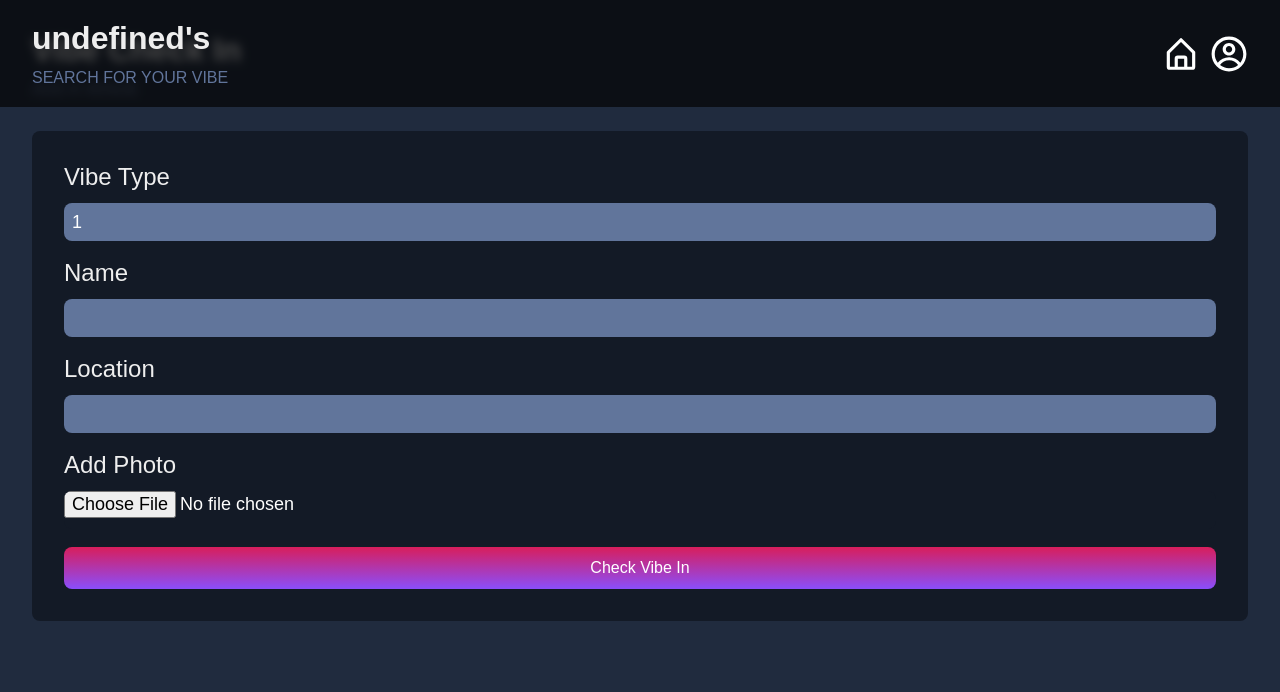
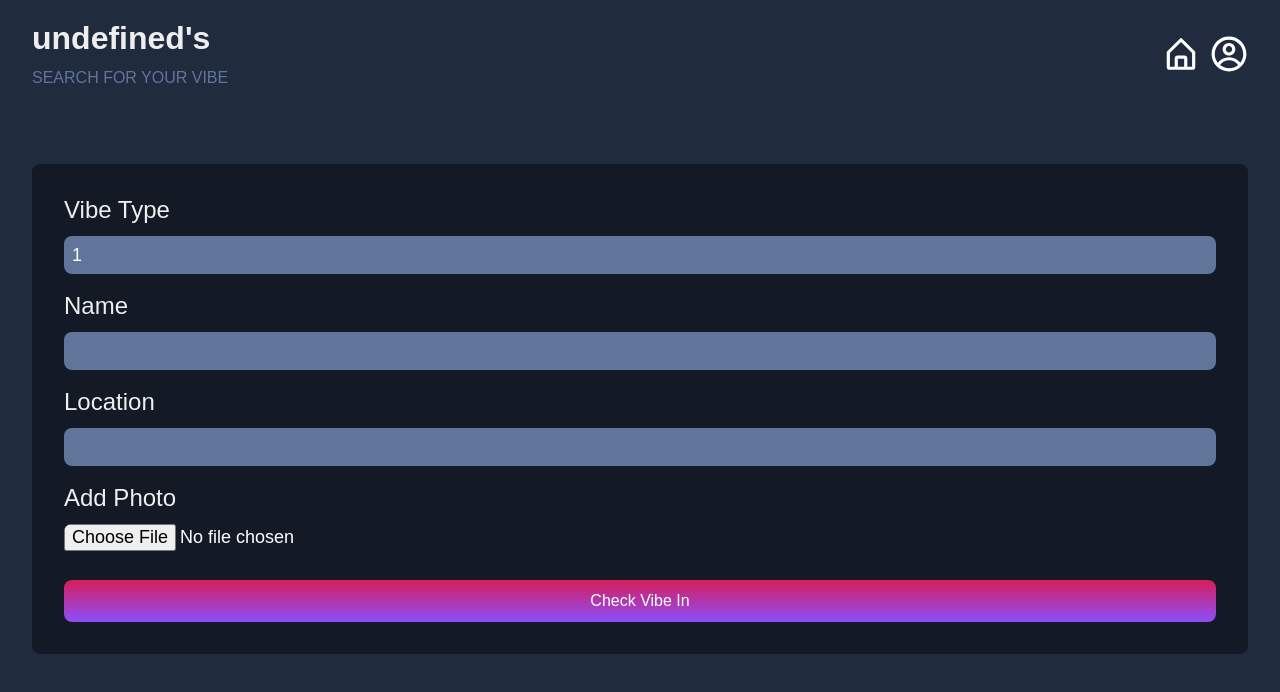
Before and after one commit to joeAmc/vibe-check, a React (Create React App) app in the folder client/: page /new-vibe/1 in a window 1280 px wide. Shown: the top 692 px of the page. Built offline with nearby package versions, Linux system fonts and the light colour scheme.

Commit message:
nav updates

```diff
--- a/client/src/components/Nav/Nav.css
+++ b/client/src/components/Nav/Nav.css
@@ -6,8 +6,9 @@
   right: 0;
   top: 0;
   width: -webkit-fill-available;
-  background-color: rgba(5, 5, 5, 0.7);
-  backdrop-filter: blur(5px);
+  /* background-color: rgba(5, 5, 5, 0.7);
+  backdrop-filter: blur(5px); */
+  background-color: var(--darkgs);
   z-index: 1;
   padding: 20px 32px;
   transition: 0.3s linear;
--- a/client/src/components/NewVibeForm/NewVibeForm.js
+++ b/client/src/components/NewVibeForm/NewVibeForm.js
@@ -88,8 +88,9 @@ const NewVibeForm = () => {
   return (
     <div className="new-vibe-form-container">
       <Nav />
-      <h1>Vibe Check In</h1>
-      <h4>Add a Venue</h4>
+      <div className="spacer" />
+      {/* <h1>Vibe Check In</h1>
+      <h4>Add a Venue</h4> */}
       {showAlert && (
         <NewVibeAlert
           text={alertMessage}
```
